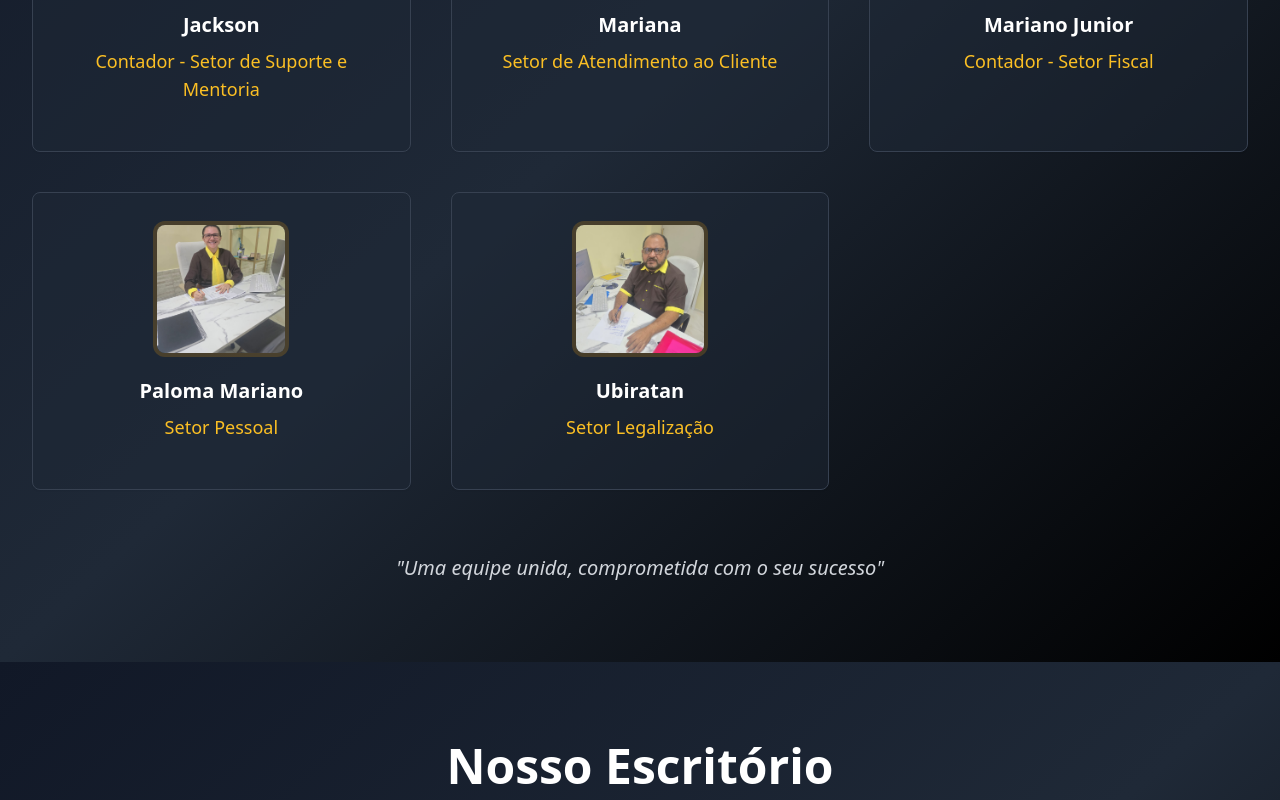
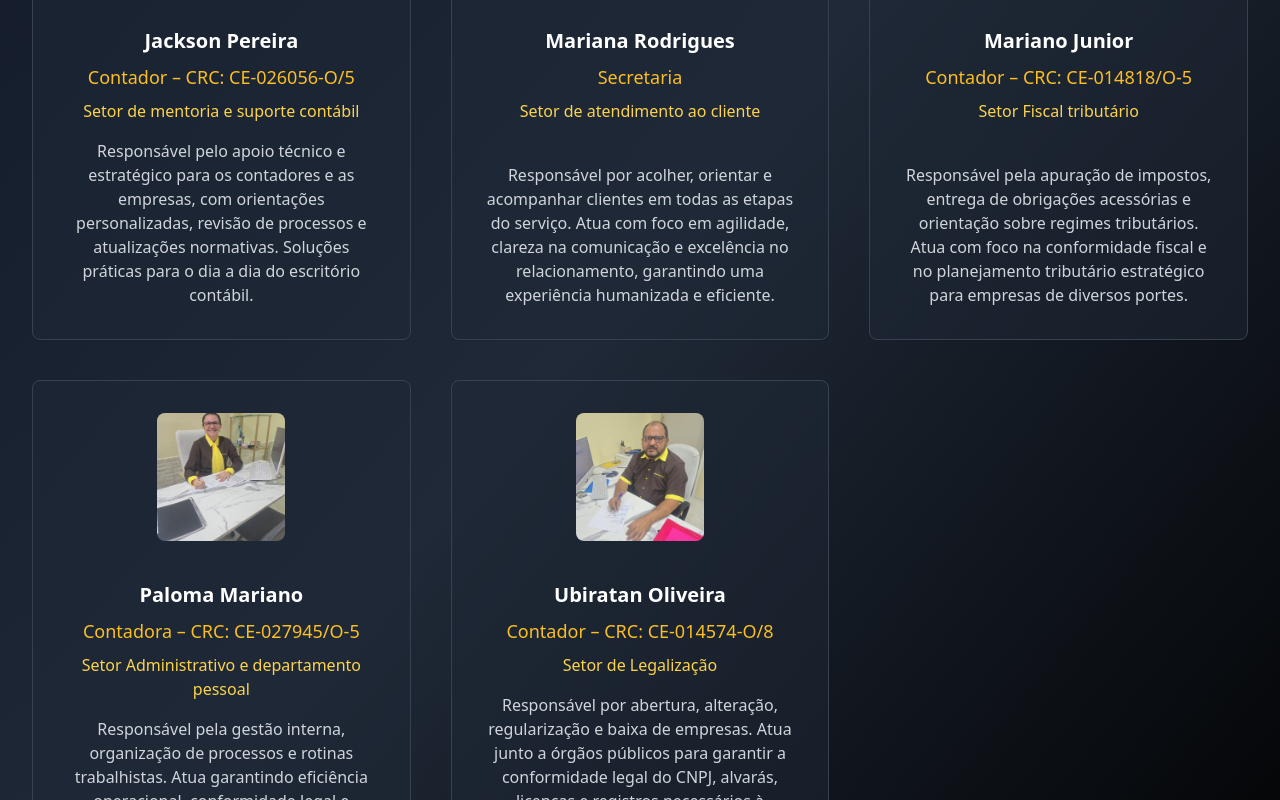
Before and after one commit to DevZipMateus/mariano-contabilidade-site, a React (Vite) app: page / in a window 1280 px wide. Shown: the part 5460-6260 px from the top of the page. Built offline with nearby package versions, Linux system fonts and the light colour scheme.

Commit message:
Add employee details
Add employee information to the "Nossa Equipe" section.

```diff
--- a/src/components/Employees.tsx
+++ b/src/components/Employees.tsx
@@ -1,38 +1,53 @@
+
 import React from 'react';
 import { Card, CardContent } from '@/components/ui/card';
+
 const Employees = () => {
-  const employees = [{
+  const employees = [
+    {
       id: 1,
-    name: "Jackson",
-    position: "Contador - Setor de Suporte e Mentoria",
+      name: "Jackson Pereira",
+      position: "Contador – CRC: CE-026056-O/5",
+      sector: "Setor de mentoria e suporte contábil",
       image: "/lovable-uploads/17f95454-5c14-4473-a5ce-ee0f4440bb6d.png",
-    description: "Especialista em contabilidade empresarial com mais de 15 anos de experiência."
-  }, {
+      description: "Responsável pelo apoio técnico e estratégico para os contadores e as empresas, com orientações personalizadas, revisão de processos e atualizações normativas. Soluções práticas para o dia a dia do escritório contábil."
+    },
+    {
       id: 2,
-    name: "Mariana",
-    position: "Setor de Atendimento ao Cliente",
+      name: "Mariana Rodrigues",
+      position: "Secretaria",
+      sector: "Setor de atendimento ao cliente",
       image: "/lovable-uploads/c3737cad-82c3-4240-afc9-0421d8426ee5.png",
-    description: "Responsável pelo atendimento ao cliente e processamento de documentos."
-  }, {
+      description: "Responsável por acolher, orientar e acompanhar clientes em todas as etapas do serviço. Atua com foco em agilidade, clareza na comunicação e excelência no relacionamento, garantindo uma experiência humanizada e eficiente."
+    },
+    {
       id: 3,
       name: "Mariano Junior",
-    position: "Contador - Setor Fiscal",
+      position: "Contador – CRC: CE-014818/O-5",
+      sector: "Setor Fiscal tributário",
       image: "/lovable-uploads/81a31972-7313-419e-a2c3-6ff86461c215.png",
-    description: "Especialista em MEI e Simples Nacional, focado em pequenas empresas."
-  }, {
+      description: "Responsável pela apuração de impostos, entrega de obrigações acessórias e orientação sobre regimes tributários. Atua com foco na conformidade fiscal e no planejamento tributário estratégico para empresas de diversos portes."
+    },
+    {
       id: 4,
       name: "Paloma Mariano",
-    position: "Setor Pessoal",
+      position: "Contadora – CRC: CE-027945/O-5",
+      sector: "Setor Administrativo e departamento pessoal",
       image: "/lovable-uploads/8d5c4d41-1288-4567-9011-1c047bb46d91.png",
-    description: "Responsável pela parte fiscal e tributária dos nossos clientes."
-  }, {
+      description: "Responsável pela gestão interna, organização de processos e rotinas trabalhistas. Atua garantindo eficiência operacional, conformidade legal e suporte completo ao cliente e à equipe."
+    },
+    {
       id: 5,
-    name: "Ubiratan",
-    position: "Setor Legalização",
+      name: "Ubiratan Oliveira",
+      position: "Contador – CRC: CE-014574-O/8",
+      sector: "Setor de Legalização",
       image: "/lovable-uploads/550b1856-b498-424e-b3d1-778a284729ec.png",
-    description: "Consultor especializado em planejamento tributário e estratégias fiscais."
-  }];
-  return <section id="funcionarios" className="py-8 sm:py-12 lg:py-16 xl:py-20 2xl:py-24 bg-gradient-to-br from-gray-900 via-gray-800 to-black">
+      description: "Responsável por abertura, alteração, regularização e baixa de empresas. Atua junto a órgãos públicos para garantir a conformidade legal do CNPJ, alvarás, licenças e registros necessários à atividade empresarial."
+    }
+  ];
+
+  return (
+    <section id="funcionarios" className="py-8 sm:py-12 lg:py-16 xl:py-20 2xl:py-24 bg-gradient-to-br from-gray-900 via-gray-800 to-black">
       <div className="container mx-auto px-3 sm:px-4 lg:px-6 xl:px-8 2xl:px-12">
         <div className="text-center mb-8 sm:mb-12 lg:mb-16 xl:mb-20">
           <h2 className="text-xl sm:text-2xl lg:text-3xl xl:text-4xl 2xl:text-5xl font-bold text-white mb-3 sm:mb-4 lg:mb-6">
@@ -46,25 +61,42 @@ const Employees = () => {
         </div>
 
         <div className="grid grid-cols-1 sm:grid-cols-2 lg:grid-cols-3 xl:grid-cols-3 2xl:grid-cols-5 gap-4 sm:gap-6 lg:gap-8 xl:gap-10">
-          {employees.map(employee => <Card key={employee.id} className="bg-gray-800/50 border-gray-700 hover:bg-gray-800/70 transition-all duration-300 group">
-              <CardContent className="p-3 sm:p-4 lg:p-6 xl:p-8 text-center">
+          {employees.map(employee => (
+            <Card key={employee.id} className="bg-gray-800/50 border-gray-700 hover:bg-gray-800/70 transition-all duration-300 group h-full">
+              <CardContent className="p-3 sm:p-4 lg:p-6 xl:p-8 text-center h-full flex flex-col">
                 <div className="mb-3 sm:mb-4 lg:mb-6">
-                  <div className="w-16 sm:w-20 lg:w-24 xl:w-32 2xl:w-36 h-16 sm:h-20 lg:h-24 xl:h-32 2xl:h-36 mx-auto mb-2 sm:mb-3 lg:mb-4 rounded-lg overflow-hidden ring-4 ring-amber-500/20 group-hover:ring-amber-500/40 transition-all">
-                    <img src={employee.image} alt={employee.name} className="w-full h-full object-cover object-center" loading="lazy" />
+                  <div className="w-16 sm:w-20 lg:w-24 xl:w-32 2xl:w-36 h-16 sm:h-20 lg:h-24 xl:h-32 2xl:h-36 mx-auto mb-2 sm:mb-3 lg:mb-4 rounded-lg overflow-hidden transition-all">
+                    <img
+                      src={employee.image}
+                      alt={employee.name}
+                      className="w-full h-full object-cover object-center"
+                      loading="lazy"
+                    />
                   </div>
                 </div>
 
+                <div className="flex-grow flex flex-col justify-between">
+                  <div>
                     <h3 className="text-sm sm:text-base lg:text-lg xl:text-xl 2xl:text-2xl font-bold text-white mb-1 sm:mb-2">
                       {employee.name}
                     </h3>
 
-                <p className="text-amber-400 font-medium mb-2 sm:mb-3 lg:mb-4 text-xs sm:text-sm lg:text-base xl:text-lg">
+                    <p className="text-amber-400 font-medium mb-1 sm:mb-2 text-xs sm:text-sm lg:text-base xl:text-lg">
                       {employee.position}
                     </p>
 
+                    <p className="text-amber-300 font-medium mb-2 sm:mb-3 lg:mb-4 text-xs sm:text-sm lg:text-base">
+                      {employee.sector}
+                    </p>
+                  </div>
 
+                  <p className="text-gray-300 text-xs sm:text-sm lg:text-base leading-relaxed">
+                    {employee.description}
+                  </p>
+                </div>
               </CardContent>
-            </Card>)}
+            </Card>
+          ))}
         </div>
 
         <div className="text-center mt-6 sm:mt-8 lg:mt-12 xl:mt-16">
@@ -73,6 +105,8 @@ const Employees = () => {
           </p>
         </div>
       </div>
-    </section>;
+    </section>
+  );
 };
+
 export default Employees;
```
Lines whose indentation alone changed are shown as unchanged.
